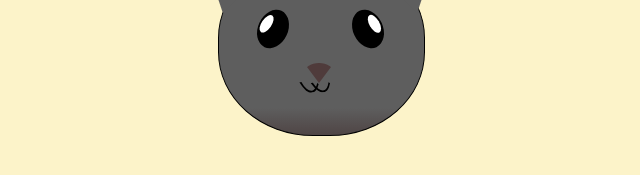
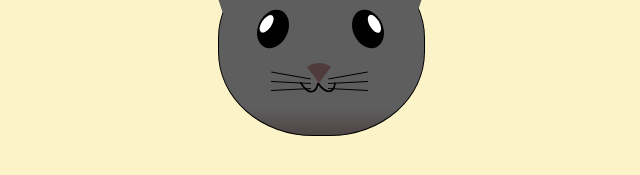
Before and after one commit to achf16/Learning-Responsive-Web-Design, a website: page 10_Cat_Painting/index.html in a window 1280 px wide. Shown: the part 355-530 px from the top of the page, 319-959 px from the left. Drawn offline with Linux system fonts and the light colour scheme.

Commit message:
finished the cat

```diff
--- a/10_Cat_Painting/index.html
+++ b/10_Cat_Painting/index.html
@@ -30,6 +30,18 @@
                     <div class="cat-mouth-line-left"></div>
                     <div class="cat-mouth-line-right"></div>
                 </div>
+                <div class="cat-whiskers">
+                    <div class="cat-whiskers-left">
+                        <div class="cat-whisker-left-top"></div>
+                        <div class="cat-whisker-left-middle"></div>
+                        <div class="cat-whisker-left-bottom"></div>
+                    </div>
+                    <div class="cat-whiskers-right">
+                        <div class="cat-whisker-right-top"></div>
+                        <div class="cat-whisker-right-middle"></div>
+                        <div class="cat-whisker-right-bottom"></div>
+                    </div>
+                </div>
             </div>
         </main>
     </body>
--- a/10_Cat_Painting/styles.css
+++ b/10_Cat_Painting/styles.css
@@ -140,6 +140,61 @@ body{
 .cat-mouth-line-right{
     position: absolute;
     top: 88px;
-    right: 91px;
+    right: 85px;
     transform: rotate(165deg);
 }
+
+
+.cat-whiskers-left div {
+    width: 40px;
+    height: 1px;
+    background-color: #000;
+}
+
+.cat-whiskers-right div {
+    width: 40px;
+    height: 1px;
+    background-color: #000;
+}
+
+.cat-whisker-left-top {
+    position: absolute;
+    top: 120px;
+    left: 52px;
+    transform: rotate(10deg);
+}
+
+.cat-whisker-left-middle {
+    position: absolute;
+    top: 127px;
+    left: 52px;
+    transform: rotate(3deg);
+}
+
+.cat-whisker-left-bottom {
+    position: absolute;
+    top: 134px;
+    left: 52px;
+    transform: rotate(-3deg);
+}
+
+.cat-whisker-right-top {
+    position: absolute;
+    top: 120px;
+    left: 109px;
+    transform: rotate(-10deg);
+}
+
+.cat-whisker-right-middle {
+    position: absolute;
+    top: 127px;
+    left: 109px;
+    transform: rotate(-3deg);
+}
+
+.cat-whisker-right-bottom {
+    position: absolute;
+    top: 134px;
+    left: 109px;
+    transform: rotate(3deg);
+}
```
